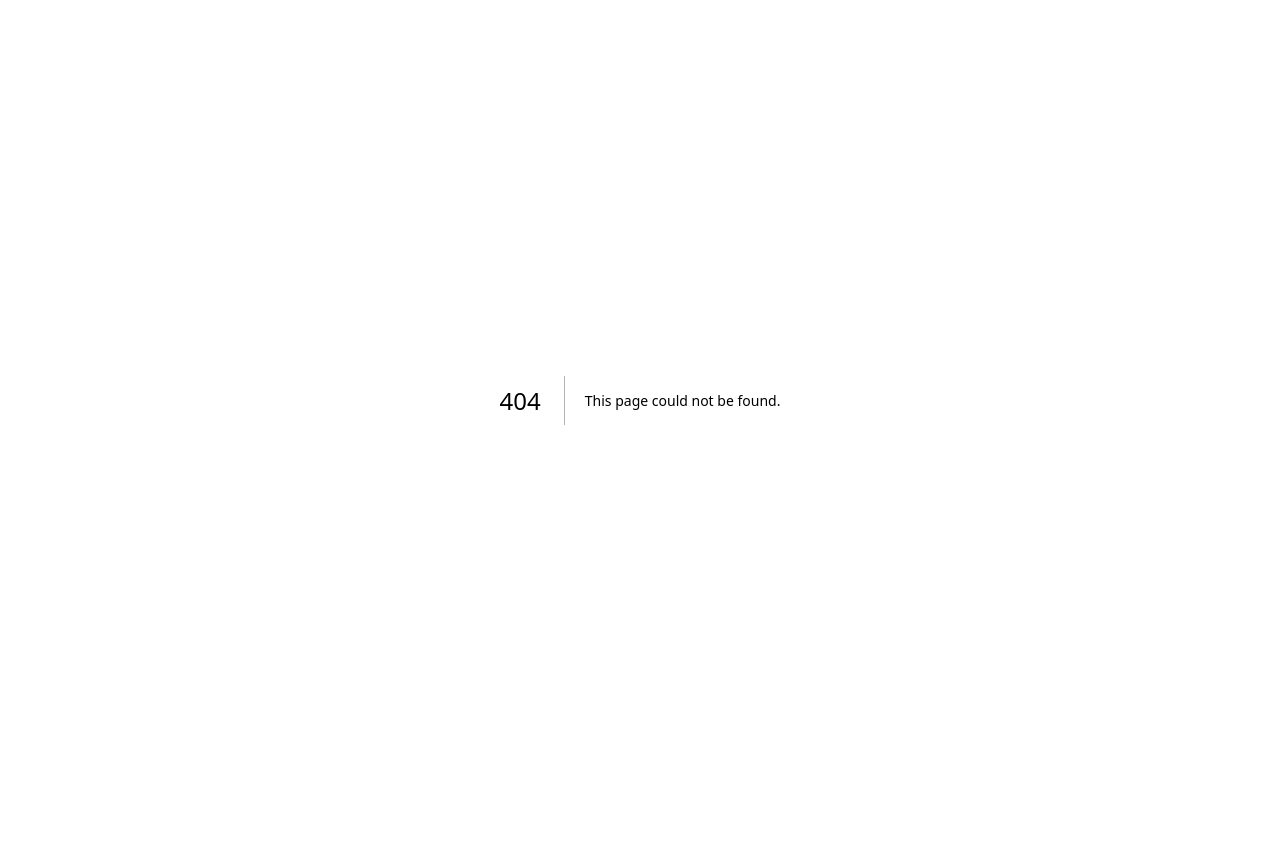
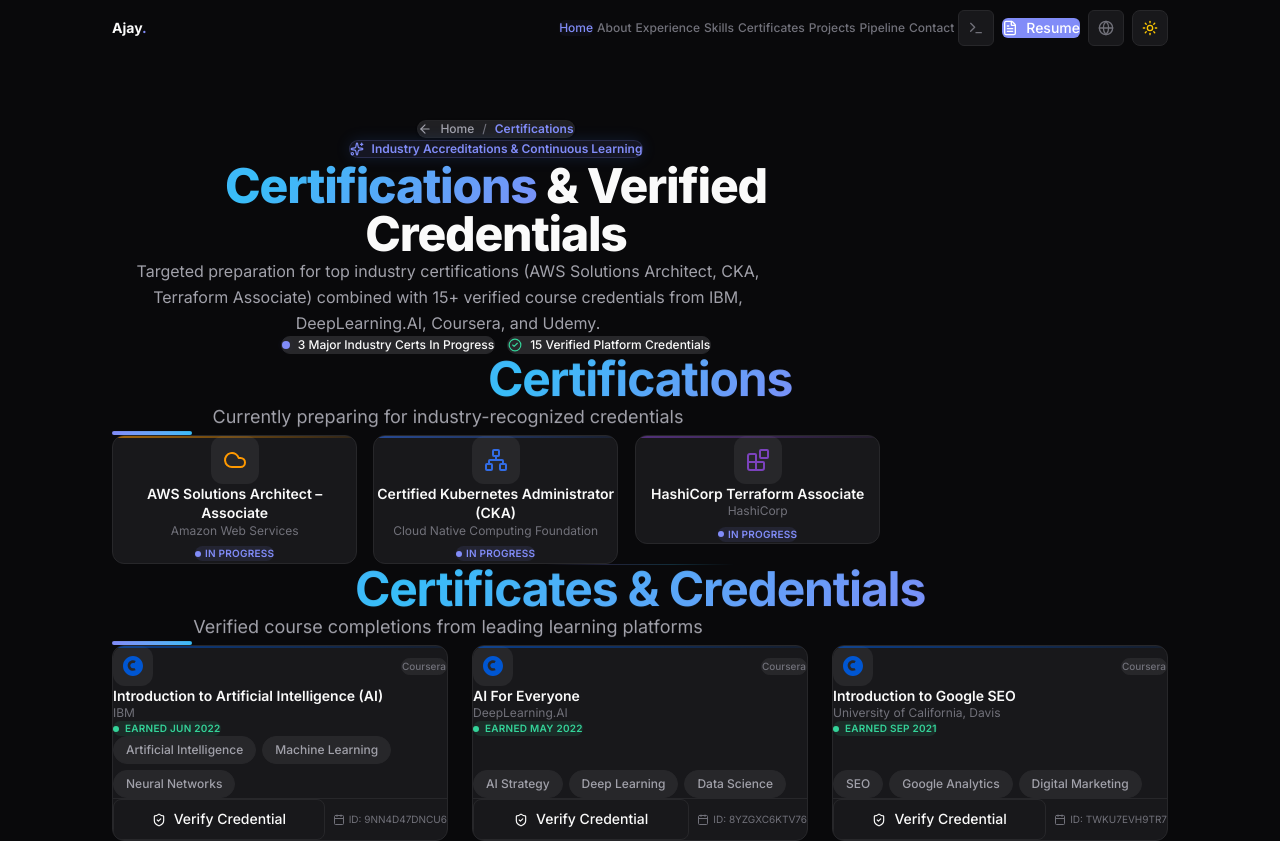
Before and after one commit to ajayautade/ajayautadeportfolio, a Next.js app: page /certifications in a window 1280 px wide. Before the commit this address had no page. Shown: the top 841 px of the page. Before the commit the page ends 800 px from the top, so only its background shows below. Built offline with nearby package versions, Linux system fonts and the light colour scheme.

Commit message:
feat(routes): create dedicated /certifications page for industry credentials and platform certificates

```diff
--- /dev/null
+++ b/src/app/certifications/CertificationsClient.tsx
@@ -0,0 +1,97 @@
+"use client";
+
+import { motion } from "framer-motion";
+import Link from "next/link";
+import { ArrowLeft, Award, CheckCircle2, Sparkles } from "lucide-react";
+import Navbar from "@/components/Navbar";
+import CertificationsSection from "@/components/CertificationsSection";
+import CertificatesSection from "@/components/CertificatesSection";
+import Footer from "@/components/Footer";
+import BackToTop from "@/components/BackToTop";
+import { useLanguage } from "@/lib/LanguageContext";
+
+export default function CertificationsClient() {
+  const { t } = useLanguage();
+
+  return (
+    <div className="min-h-screen flex flex-col bg-bg text-text-primary selection:bg-primary/20 selection:text-primary">
+      <Navbar />
+
+      {/* Hero Header for Certifications Page */}
+      <section style={{ paddingTop: "120px" }} className="pb-12 sm:pb-20 relative overflow-hidden">
+        {/* Ambient background glow */}
+        <div className="absolute top-1/4 left-1/2 -translate-x-1/2 -translate-y-1/2 w-[550px] h-[350px] bg-gradient-to-tr from-accent/15 via-primary/10 to-transparent blur-[110px] pointer-events-none -z-10" />
+
+        <div className="section-container">
+          <motion.div
+            initial={{ opacity: 0, y: 15 }}
+            animate={{ opacity: 1, y: 0 }}
+            transition={{ duration: 0.4 }}
+            className="max-w-3xl mx-auto text-center"
+          >
+            {/* Back to Portfolio Link */}
+            <div className="mb-6 flex justify-center">
+              <Link
+                href="/"
+                className="inline-flex items-center gap-2 px-3.5 py-1.5 rounded-full text-xs font-medium text-text-secondary bg-surface-elevated/80 border border-border/80 hover:text-text-primary hover:border-primary/40 transition-all shadow-sm group"
+              >
+                <ArrowLeft className="h-3.5 w-3.5 transition-transform group-hover:-translate-x-1" />
+                <span>{t("nav.home") || "Portfolio"}</span>
+                <span className="text-text-tertiary">/</span>
+                <span className="text-primary font-semibold">Certifications</span>
+              </Link>
+            </div>
+
+            {/* Glowing Category Badge */}
+            <div className="inline-flex items-center gap-2 px-3.5 py-1.5 rounded-full bg-primary/10 border border-primary/20 text-primary text-xs font-semibold mb-4 shadow-[0_0_15px_rgba(59,130,246,0.15)]">
+              <Sparkles className="h-3.5 w-3.5" />
+              <span>Industry Accreditations &amp; Continuous Learning</span>
+            </div>
+
+            {/* Main Title */}
+            <h1 className="text-3xl sm:text-4xl lg:text-5xl font-extrabold tracking-tight">
+              <span className="gradient-text">Certifications</span> &amp;{" "}
+              <span className="text-text-primary">Verified Credentials</span>
+            </h1>
+
+            {/* Subtitle */}
+            <p className="mt-4 text-sm sm:text-base text-text-secondary max-w-2xl mx-auto leading-relaxed">
+              Targeted preparation for top industry certifications (AWS Solutions Architect, CKA, Terraform Associate) combined with 15+ verified course credentials from IBM, DeepLearning.AI, Coursera, and Udemy.
+            </p>
+
+            {/* Credibility Stats Pills */}
+            <div className="mt-7 flex flex-wrap items-center justify-center gap-3">
+              <div className="inline-flex items-center gap-2 rounded-full bg-surface-elevated px-4 py-2 text-xs font-medium text-text-primary border border-border">
+                <span className="relative flex h-2 w-2">
+                  <span className="animate-ping absolute inline-flex h-full w-full rounded-full bg-primary opacity-75" />
+                  <span className="relative inline-flex rounded-full h-2 w-2 bg-primary" />
+                </span>
+                <span>3 Major Industry Certs In Progress</span>
+              </div>
+              <div className="inline-flex items-center gap-2 rounded-full bg-surface-elevated px-4 py-2 text-xs font-medium text-text-primary border border-border">
+                <CheckCircle2 className="h-3.5 w-3.5 text-success" />
+                <span>15 Verified Platform Credentials</span>
+              </div>
+            </div>
+          </motion.div>
+        </div>
+      </section>
+
+      <div className="section-divider" />
+
+      {/* Main Content */}
+      <main className="flex-1">
+        {/* 1. In-Progress Certifications Section */}
+        <CertificationsSection />
+
+        <div className="section-divider" />
+
+        {/* 2. Completed Certificates Section */}
+        <CertificatesSection />
+      </main>
+
+      <Footer />
+      <BackToTop />
+    </div>
+  );
+}
--- /dev/null
+++ b/src/app/certifications/page.tsx
@@ -0,0 +1,34 @@
+import type { Metadata } from "next";
+import CertificationsClient from "./CertificationsClient";
+
+export const metadata: Metadata = {
+  title: "Certifications & Verified Credentials",
+  description:
+    "Explore Ajay Autade's industry certifications in progress (AWS Solutions Architect, CKA, Terraform Associate) and 15+ verified course credentials in Cloud, DevOps, and Security.",
+  alternates: {
+    canonical: "https://ajayautade.com/certifications",
+  },
+  openGraph: {
+    title: "Certifications & Verified Credentials — Ajay Autade",
+    description:
+      "Industry certifications in progress (AWS Solutions Architect, CKA, Terraform Associate) and verified credentials from Coursera, Udemy, and leading institutions.",
+    url: "https://ajayautade.com/certifications",
+    siteName: "Ajay Autade — DevOps Engineer Portfolio",
+    type: "website",
+    locale: "en_IN",
+  },
+  twitter: {
+    card: "summary_large_image",
+    title: "Certifications & Verified Credentials — Ajay Autade",
+    description:
+      "Certifications and verified credentials of Ajay Autade (DevOps & Cloud Engineer).",
+  },
+  robots: {
+    index: true,
+    follow: true,
+  },
+};
+
+export default function CertificationsPage() {
+  return <CertificationsClient />;
+}
--- a/src/components/CertificationsSection.tsx
+++ b/src/components/CertificationsSection.tsx
@@ -16,7 +16,7 @@
   const { t } = useLanguage();
 
   return (
-    <section id="certifications" className="py-12 sm:py-20 lg:py-24">
+    <section id="industry-certifications" className="py-12 sm:py-20 lg:py-24">
       <div className="section-container">
         <ScrollReveal>
           <SectionHeading
```
